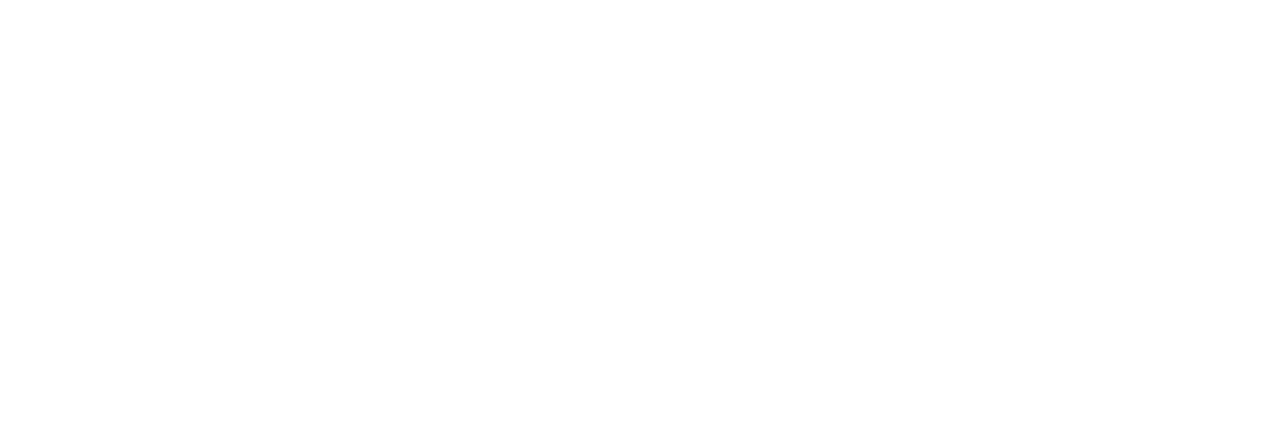
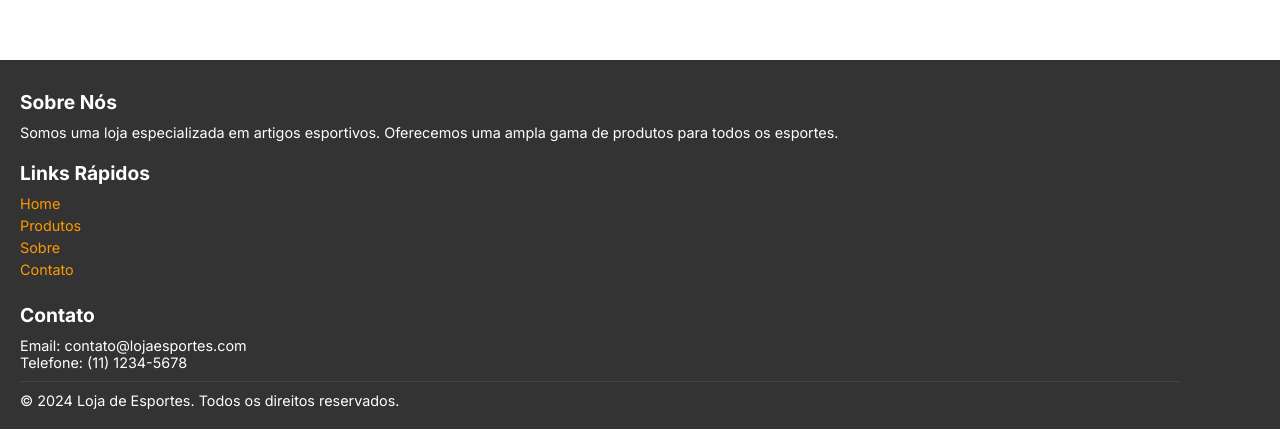
Before and after one commit to FIAP-Checkpoints/cp4-front, a React (Vite) app: page / in a window 1280 px wide. Shown: the part 1930-2359 px from the top of the page. Before the commit the page ends 800 px from the top, so only its background shows below. Built offline with nearby package versions, Linux system fonts and the light colour scheme.

Commit message:
Sections & Header

```diff
--- a/src/components/Footer/Styles.css
+++ b/src/components/Footer/Styles.css
@@ -0,0 +1,68 @@
+.footer {
+    background-color: #333;
+    color: #fff;
+    padding: 20px 0;
+    font-size: 0.9rem;
+    display: flex;
+    flex-direction: column;
+    align-items: flex-start;
+    width: 100%;
+    box-sizing: border-box;
+}
+
+.footer-container {
+    display: flex;
+    flex-direction: column;
+    align-items: flex-start;
+    max-width: 1200px;
+    margin: 0;
+    padding: 0 20px;
+    width: 100%;
+    box-sizing: border-box;
+}
+
+.footer-section {
+    margin: 10px 0;
+    text-align: left;
+}
+
+.footer-section h2 {
+    font-size: 1.2rem;
+    margin-bottom: 10px;
+}
+
+.footer-section p,
+.footer-section ul {
+    margin: 0;
+    padding: 0;
+    list-style: none;
+}
+
+.footer-section ul {
+    padding: 0;
+}
+
+.footer-section ul li {
+    margin: 5px 0;
+}
+
+.footer-section a {
+    color: #ff9800;
+    text-decoration: none;
+}
+
+.footer-section a:hover {
+    text-decoration: underline;
+}
+
+.footer-bottom {
+    border-top: 1px solid #444;
+    padding-top: 10px;
+    text-align: left;
+    width: 100%;
+    box-sizing: border-box;
+}
+
+.footer-bottom p {
+    margin: 0;
+}
--- a/src/components/Footer/index.jsx
+++ b/src/components/Footer/index.jsx
@@ -1,11 +1,33 @@
-import './Styles.css'
+import './Styles.css';
 
 function Footer() {
-    return(
-        <>
-
-        </>
-    )
+    return (
+        <footer className="footer">
+            <div className="footer-container">
+                <div className="footer-section">
+                    <h2>Sobre Nós</h2>
+                    <p>Somos uma loja especializada em artigos esportivos. Oferecemos uma ampla gama de produtos para todos os esportes.</p>
+                </div>
+                <div className="footer-section">
+                    <h2>Links Rápidos</h2>
+                    <ul>
+                        <li><a href="/">Home</a></li>
+                        <li><a href="/produtos">Produtos</a></li>
+                        <li><a href="/sobre">Sobre</a></li>
+                        <li><a href="/contato">Contato</a></li>
+                    </ul>
+                </div>
+                <div className="footer-section">
+                    <h2>Contato</h2>
+                    <p>Email: contato@lojaesportes.com</p>
+                    <p>Telefone: (11) 1234-5678</p>
+                </div>
+                <div className="footer-bottom">
+                    <p>&copy; {new Date().getFullYear()} Loja de Esportes. Todos os direitos reservados.</p>
+                </div>
+            </div>
+        </footer>
+    );
 }
 
-export default Footer
+export default Footer;
--- a/src/components/Nav/index.jsx
+++ b/src/components/Nav/index.jsx
@@ -1,11 +1,12 @@
 import { Link } from 'react-router-dom';
 import './Styles.css';
+import ball from '../../../public/img/ball.png'
 
 function Nav() {
     return (
         <header className="header">
             <div className="logo">
-                <img src="/path/to/logo.png" alt="Logo da Loja de Esportes" />
+                <img src={ball} alt="Logo da Loja de Esportes" />
                 <h1>Loja de Esportes</h1>
             </div>
             <nav className="nav">
--- a/src/screens/Home/index.jsx
+++ b/src/screens/Home/index.jsx
@@ -1,7 +1,18 @@
+import './Styles.css'
+
 function Home() {
     return(
         <>
-            <h1>teste</h1>
+            <section className="main-sec">
+                <div>
+                </div>
+            </section>
+            <section className='black-section'>
+
+            </section>
+            <section className="main-sec">
+
+            </section>
         </>
     )
 }
--- a/src/screens/Home/styles.css
+++ b/src/screens/Home/styles.css
@@ -0,0 +1,8 @@
+.main-sec {
+    min-height: 80vh;
+}
+
+.black-section {
+    min-height: 80vh;
+    background-color: #333;
+}
--- a/src/styles/GlobalStyles.css
+++ b/src/styles/GlobalStyles.css
@@ -3,4 +3,9 @@
     padding: 0;
     box-sizing: border-box;
     font-family: 'Inter', sans-serif;
+
+    ::selection {
+        background-color: orange;
+        color: white;
+    }
 }
```
Also changed, not shown: public/img/ball.png (added).
